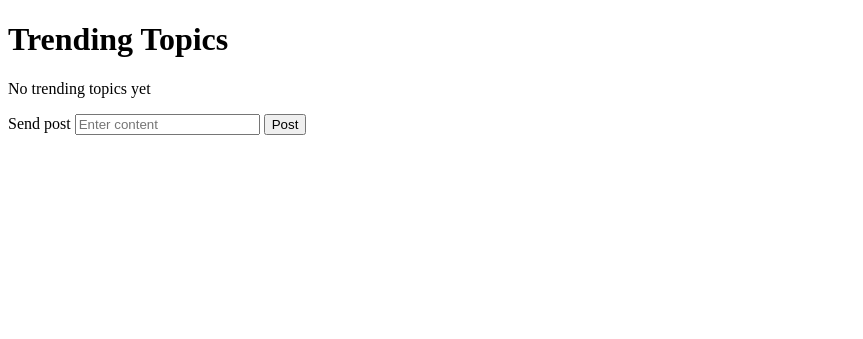
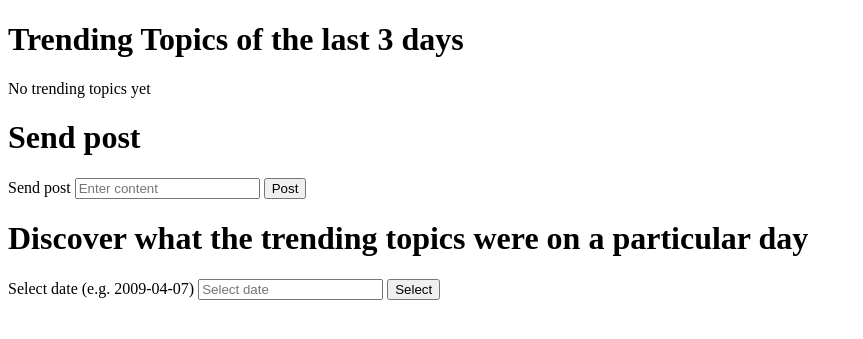
Before and after one commit to nikosauter/bde_backend, a FastAPI app: page /trending in a window 1280 px wide. Shown: the top 339 px of the page, without its empty margins (0-863 px from the left). Run offline with FastAPI, Linux system fonts and the light colour scheme; data that the repository does not hold is empty.

Commit message:
Add discover trending endpoint

```diff
--- a/backend/src/main.py
+++ b/backend/src/main.py
@@ -8,7 +8,7 @@ import time
 import pytz
 from datetime import datetime
 from confluent_kafka import Producer
-from fastapi import Depends, FastAPI, Header, Request, Body
+from fastapi import Depends, FastAPI, Header, Request, Body, Query
 from fastapi.responses import JSONResponse
 from fastapi.encoders import jsonable_encoder
 from fastapi.templating import Jinja2Templates
@@ -27,12 +27,29 @@ app = FastAPI()
 templates = Jinja2Templates(directory="templates")
 
 @app.get("/trending")
-async def get_trending_topics(request: Request):
-    trending_hashtags = fetch_trending_hashtags()
+async def get_trending_topics(request: Request, selected_date: str = Query(default=None)):
+    if selected_date:
+        print("yes")
+        return fetch_trending_hashtags(date=datetime.strptime(selected_date, "%Y-%m-%d").date())
+    else:
+        print("no")
+        trending_hashtags = fetch_trending_hashtags()
+    return templates.TemplateResponse("trending.html", {"request": request, "results": trending_hashtags})
+
+@app.get("/discover_trending")
+async def get_trending_topics_from_day(selected_date: str = Query(default=None)):
+    if selected_date:
+        print("yes")
+        return fetch_trending_hashtags(date=datetime.strptime(selected_date, "%Y-%m-%d").date())
+    else:
+        print("no")
+        trending_hashtags = fetch_trending_hashtags()
     return templates.TemplateResponse("trending.html", {"request": request, "results": trending_hashtags})
 
 @app.post("/post")
 def send_post(post_content: str = Body(..., embed=True)):
+    if post_content == "":
+        return
     json_object = {
         "id": str(uuid.uuid4()),
         "timestamp": current_datetime(),
@@ -50,7 +67,7 @@ class CustomJSONEncoder(json.JSONEncoder):
             return obj.strftime("%Y-%m-%d %H:%M:%S")
         return super().default(obj)
 
-def fetch_trending_hashtags():
+def fetch_trending_hashtags(date = None):
     try:
         conn = mariadb.connect(
             user="root",
@@ -61,7 +78,19 @@ def fetch_trending_hashtags():
         )
 
         cursor = conn.cursor()
-        cursor.execute("SELECT * FROM trending_hashtags ORDER BY window_end DESC, counter DESC LIMIT 5")
+        if date is not None:
+            print(date)
+            query = """
+                        SELECT * FROM trending_hashtags
+                        WHERE window_end <= %s + INTERVAL 1 DAY AND window_end >= %s - INTERVAL 3 DAY
+                        ORDER BY window_end DESC, counter DESC LIMIT 5
+                    """
+            cursor.execute(query, (date,date))
+        else:
+            cursor.execute("SELECT * FROM trending_hashtags "
+                    "WHERE window_end >= CURDATE() - INTERVAL 3 DAY "
+                    "ORDER BY window_end DESC, counter DESC LIMIT 5")
+
         rows = cursor.fetchall()
         columns = [column[0] for column in cursor.description]
 
@@ -72,7 +101,7 @@ def fetch_trending_hashtags():
 
         cursor.close()
         conn.close()
-
+        print(jsonable_encoder(results))
         return jsonable_encoder(results)
 
     except mariadb.Error as e:
--- a/backend/src/templates/trending.html
+++ b/backend/src/templates/trending.html
@@ -5,7 +5,6 @@
     <script>
       function createPost() {
         const content = document.getElementById("content").value;
-
         fetch("/post", {
           method: "POST",
           headers: {
@@ -21,10 +20,40 @@
             console.error("Error:", error);
           });
       }
+
+      function selectDate() {
+        const content = document.getElementById("selected_date").value;
+        const params = { selected_date: content };
+        const urlParams = new URLSearchParams(params);
+        const url = '/discover_trending?' + urlParams.toString();
+        fetch(url)
+          .then(response => response.json())
+          .then(data => {
+            console.log(data);
+              const trendingList = document.getElementById("trending-list-of-date");
+              while (trendingList.firstChild) {
+                trendingList.removeChild(trendingList.firstChild);
+              }
+              if (data.length === 0) {
+                const trendingList = document.getElementById("trending-list-of-date-label");
+                trendingList.textContent = "No trending topics on this day"
+              } else {
+                  trendingList.textContent = ""
+                  data.forEach(topic => {
+                      const listItem = document.createElement("li");
+                      listItem.textContent = `${topic.hashtag}, Counter: ${topic.counter}`;
+                      trendingList.appendChild(listItem);
+                  });
+              }
+          })
+          .catch(error => {
+            console.error("Error:", error);
+          });
+      }
     </script>
 </head>
 <body>
-    <h1>Trending Topics</h1>
+    <h1>Trending Topics of the last 3 days</h1>
     <label for="trending-list" id="trending-list-label"></label>
     <ul id="trending-list"></ul>
     <script>
@@ -42,8 +71,17 @@
             });
         }
     </script>
+    <h1>Send post</h1>
     <label for="content">Send post</label>
     <input type="text" id="content" placeholder="Enter content" />
     <button onclick="createPost()">Post</button>
+
+    <h1>Discover what the trending topics were on a particular day</h1>
+    <label for="content">Select date (e.g. 2009-04-07)</label>
+    <label for="selected_date">
+    </label><input type="text" id="selected_date" placeholder="Select date" />
+    <button onclick="selectDate()">Select</button>
+    <label for="trending-list-of-date" id="trending-list-of-date-label"></label>
+    <ul id="trending-list-of-date"></ul>
 </body>
 </html>
```
